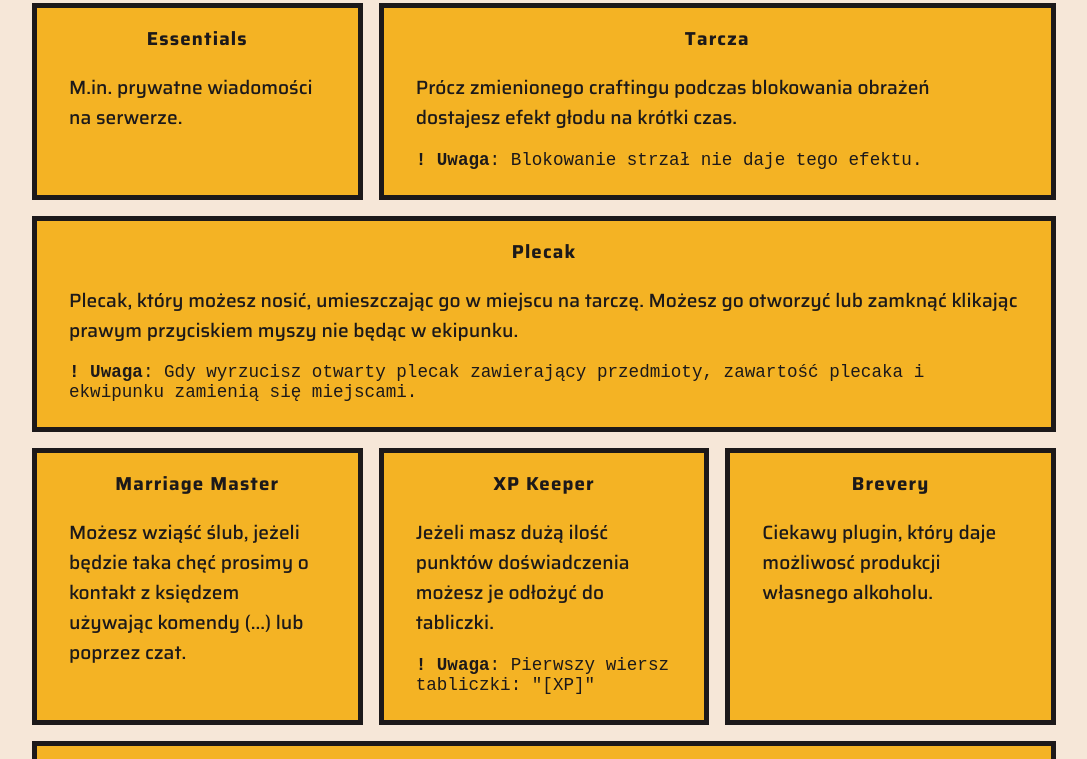
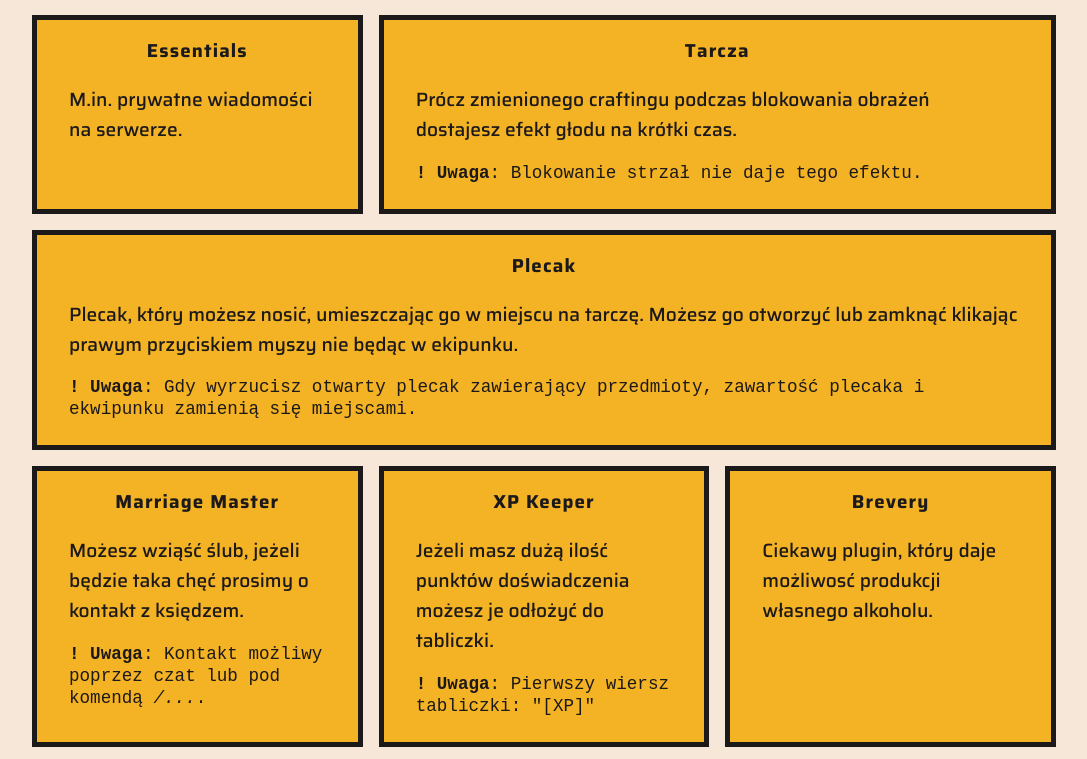
Before and after one commit to Malelus/KwadratowaPadew, a plain HTML site: page index.html in a window 1280 px wide. Shown: the part 6975-7734 px from the top of the page, without its empty margins (96-1183 px from the left). Drawn offline with Linux system fonts and the light colour scheme.

Commit message:
minor changes

```diff
--- a/js/content.js
+++ b/js/content.js
@@ -155,7 +155,10 @@ export const tutorials = [
   // MarriageMaster 11
   [
     'Marriage Master',
-    'Możesz wziąść ślub, jeżeli będzie taka chęć prosimy o kontakt z księdzem używając komendy (...) lub poprzez czat.'
+    'Możesz wziąść ślub, jeżeli będzie taka chęć prosimy o kontakt z księdzem.',
+    [
+      '<b>! Uwaga</b>: Kontakt możliwy poprzez czat lub pod komendą <i>/...</i>.'
+    ]
   ],
   // PlayTime 12
   [
--- a/scss/base/_typography.scss
+++ b/scss/base/_typography.scss
@@ -24,6 +24,10 @@ ul {
   list-style: none;
 }
 
+code {
+  line-height: 1.25em;
+}
+
 img {
   max-width: 100%;
   display: block;
```
Also changed, not shown: css/main.css, 1 other file.
